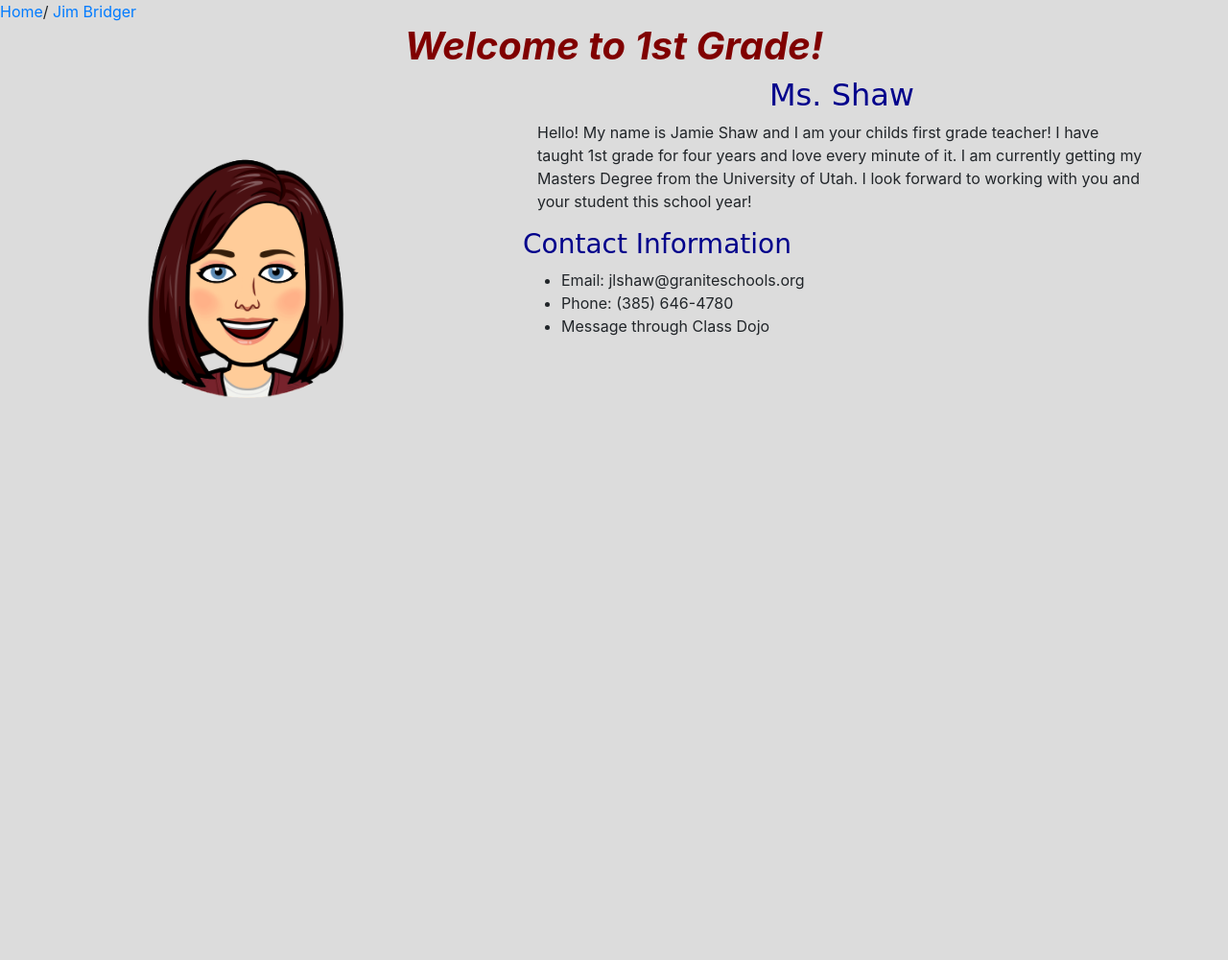
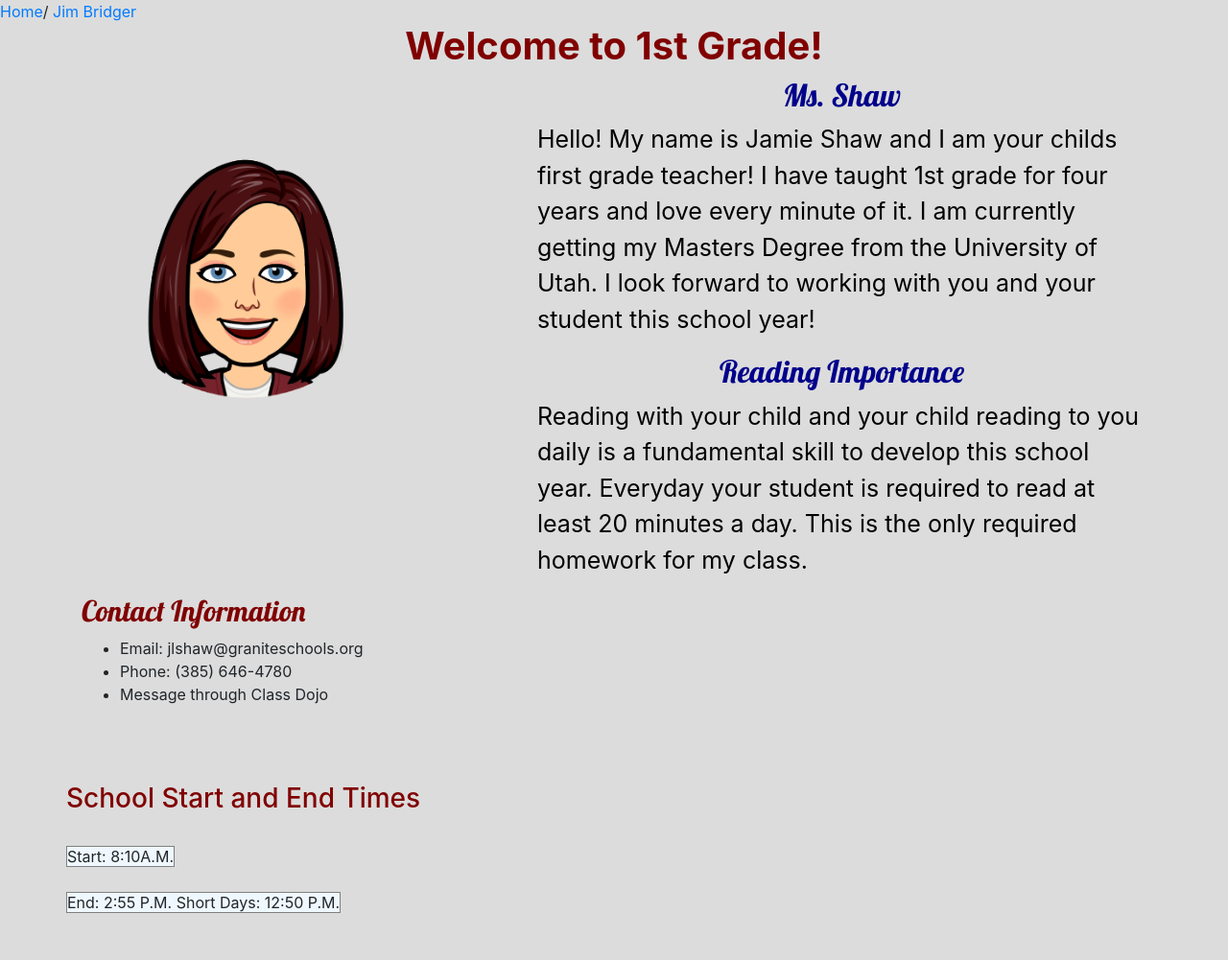
Before and after one commit to jlshaw0723/edps6560jamieshaw, a plain HTML site: page index.html in a window 1280 px wide. Shown: the whole page at 96% size. Before the commit the page ends 800 px from the top, so only its background shows below. Drawn offline with nearby package versions, Linux system fonts and the light colour scheme; files that its build step writes are made by us from their sources.

Commit message:
Add files via upload

```diff
--- a/index.html
+++ b/index.html
@@ -7,38 +7,61 @@
 
     <!-- Bootstrap CSS -->
     <link rel="stylesheet" href="https://stackpath.bootstrapcdn.com/bootstrap/4.1.3/css/bootstrap.min.css" integrity="sha384-MCw98/SFnGE8fJT3GXwEOngsV7Zt27NXFoaoApmYm81iuXoPkFOJwJ8ERdknLPMO" crossorigin="anonymous">
+    <link rel="stylesheet" href="css/style.css"
+
+    <!-- Google Fonts -->
+      <link href="https://fonts.googleapis.com/css?family=Lobster|Patrick+Hand" rel="stylesheet">
+
+    <!-- External Stylesheet -->
     <link rel="stylesheet" href="css/style.css">
+
     <title>Ms.Shaw's Classroom</title>
   </head>
   <body>
-      <nav>
+    <nav>
         <a href="#">Home</a><span>/</span>
-        <a href="https://schools.graniteschools.org/bridger/"target = "_blank">Jim Bridger</a>
-
-
+        <a href="https://schools.graniteschools.org/bridger/" target = "_blank">Jim Bridger</a><center><h1><span style= "font-weight: bold; font-style:'Lobster',cursive; color: maroon;">Welcome to 1st Grade!</span></h1></center>
     </nav>
-          <center><h1><span style= "font-weight: bold; font-style: italic; color: maroon;">Welcome to 1st Grade! </span></h1></center>
 
 
           <div class="container">
             <div class="row">
                <div class="col-5">
                 <img width="auto" height="350" src="img/Jamie%20copy.png">
-          </div>
+               </div>
 
-            <div class="col-7">
-                <center><h2><span style="color: darkblue; font-family: cursive;">Ms. Shaw </span></h2></center>
-          <p>Hello! My name is Jamie Shaw and I am your childs first grade teacher! I have taught 1st grade for four years and love every minute of it. I am currently getting my Masters Degree from the University of Utah. I look forward to working with you and your student this school year! </p>
-            <div class="row">
-                <center><h3><span style="color: darkblue; font-family: cursive;">Contact Information</span></h3></center>
-                </div>
-                <div class="row">
+
+          <div class="col-7">
+            <center><h2><span style="color: darkblue; font-family: 'Lobster',cursive;">Ms. Shaw </span></h2></center>
+          <p id="inline_ex" style="color: black; font-size: 25px;">Hello! My name is Jamie Shaw and I am your childs first grade teacher! I have taught 1st grade for four years and love every minute of it. I am currently getting my Masters Degree from the University of Utah. I look forward to working with you and your student this school year!
+              </p>
+              <center><h2><span style="color: darkblue; font-family:'Lobster', cursive;"> Reading Importance </span></h2></center>
+          <p id="inline_ex" style="color: black; font-size: 25px;">Reading with your child and your child reading to you daily is a fundamental skill to develop this school year. Everyday your student is required to read at least 20 minutes a day. This is the only required homework for my class.</p>
+            </div>
+
+            <div class="col-5">
+                <h3><span style="color: maroon; font-size: 30px; font-family: 'Lobster',cursive;">Contact Information</span></h3>
+
           <ul>
-              <li> Email: jlshaw@graniteschools.org </li>
+              <li> Email: jlshaw@graniteschools.org</li>
               <li> Phone: (385) 646-4780</li>
               <li> Message through Class Dojo</li>
-          </ul>
+         </ul>
                 </div>
+            </div>
+        </div>
+
+            <div id="playground" class="container-fluid">
+        <div class="row">
+            <div id="parent_container" class="col">
+                <h3 style="color: maroon;" class="mt-3">School Start and End Times</h3>
+                <div id="box_1"><span style="background-color: aliceblue;border: 1px solid gray;">Start: 8:10A.M.</span></div>
+
+                <div id="box_2"><span style="background-color: aliceblue; border: 1px solid gray;">End: 2:55 P.M. Short Days: 12:50 P.M.</span></div>
+            </div>
+        </div>
+    </div>
+
 
 
 
```
